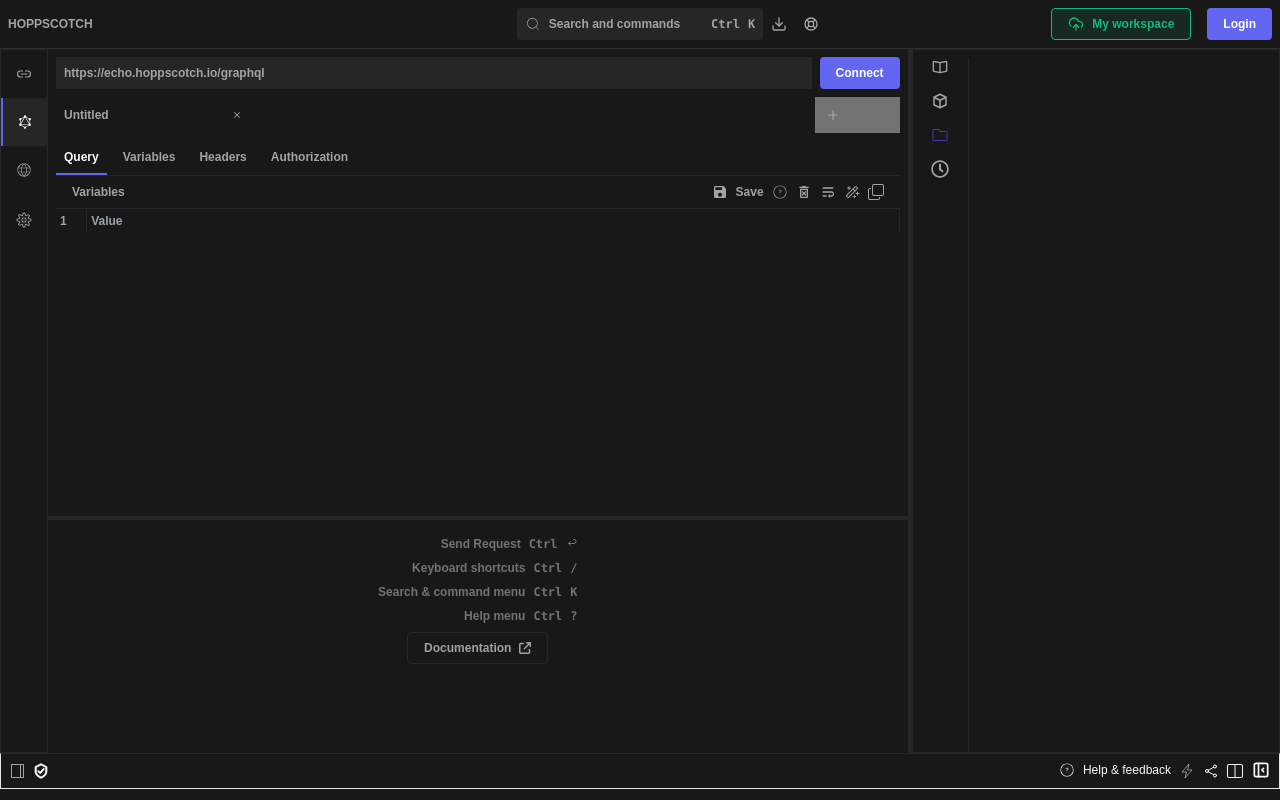
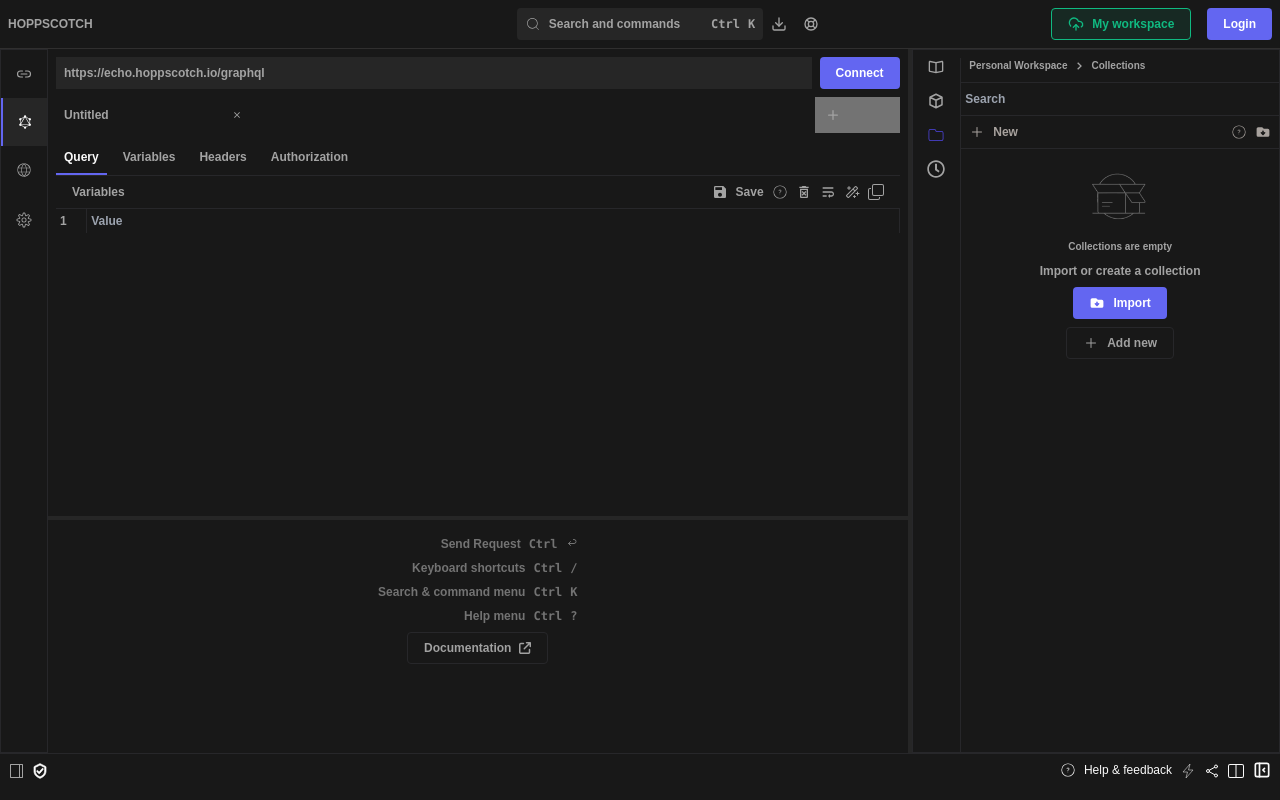
Before and after one commit to rsireesha-g/hoppscoth-clone, a React (Create React App) app: page /graphql in a window 1280 px wide. Built offline with nearby package versions, Linux system fonts and the light colour scheme.

Commit message:
fix: layout bug, added layoutprops

```diff
--- a/src/components/dropdownMenu.tsx
+++ b/src/components/dropdownMenu.tsx
@@ -55,7 +55,7 @@
 
             {isOpen && (
                 <div
-                    className={`py-4 px-2 visible absolute z-[9999]  flex flex-col gap-2 wi-fit bg-popoverColor !max-w-[45vw] border text-secondary
+                    className={`py-4 px-2 visible absolute z-[9999]  flex flex-col gap-2 w-fit bg-popoverColor !max-w-[45vw] border text-secondary
                         border-dividerDark rounded-md shadow-lg max-h-[60vh] overflow-y-auto
                         ${getPositionClasses(position)}
                         ${extraClass}`}
--- a/src/components/footer.tsx
+++ b/src/components/footer.tsx
@@ -75,7 +75,7 @@
 
     return (
         <>
-            <div className='flex justify-between p-2 border border-t-dividerDark'>
+            <div className='flex justify-between p-2 border-t border-t-dividerDark'>
                 <div className='flex gap-2'>
                     <Tooltip text='Collapse sidebar' position='top-left' extraClassName='-mb-0 left-1/2 -bottom-1'>
                         <VscBrowser
--- a/src/components/layout.tsx
+++ b/src/components/layout.tsx
@@ -16,7 +16,16 @@
 import { GraphQlPageSideBar } from './restPageComponents/graphqlSideBar/sideBar';
 import { InviteModal } from './common/inviteModal';
 
-export const Layout = ({ children, page, showShortCuts = true }: { children: ReactNode, page: string, showShortCuts?: boolean }) => {
+type layoutProps = {
+    children: ReactNode,
+    page: string,
+    showShortCuts?: boolean,
+    showRightSideBar?: boolean,
+    showLeftSideBar?: boolean
+}
+
+
+export const Layout = ({ children, page, showShortCuts = true, showLeftSideBar = true, showRightSideBar = true }: layoutProps) => {
     const [theme, setTheme] = useState('dark');
     const [isCollapse, setIsCollapse] = useState<boolean>(false);
     const [isHorizontalCollapsed, setIsHorizontalCollapsed] = useState<boolean>(false);
@@ -36,13 +45,13 @@
                             <PanelGroup direction={isHorizontalCollapsed ? 'horizontal' : 'vertical'} className="flex-1">
                                 <Panel defaultSize={60} minSize={50}>
                                     <div
-                                        className={` h-full w-full overflow-auto relative ${page === 'settings' ? 'overflow-y-auto' : ''
+                                        className={` h-full w-full overflow-hidden relative ${page === 'settings' ? 'overflow-y-auto' : ''
                                             }`}
                                     >
                                         {children}
                                     </div>
                                 </Panel>
-                                {page !== 'settings' && showShortCuts !== false &&
+                                {showShortCuts &&
                                     <>
                                         <PanelResizeHandle
                                             className={`${isHorizontalCollapsed ? 'w-1 cursor-col-resize' : 'h-1 cursor-row-resize'
@@ -59,7 +68,7 @@
                     </Panel>
 
 
-                    {!isRightSideBarCollapsed && (page === "home" || page === 'graphql') &&
+                    {!isRightSideBarCollapsed && showRightSideBar &&
                         <>
                             <PanelResizeHandle className="w-1 bg-primaryDark hover:bg-primaryDark md:visible  cursor-col-resize" />
                             <Panel defaultSize={30} minSize={20}>
--- a/src/components/restPageComponents/graphqlSideBar/history.tsx
+++ b/src/components/restPageComponents/graphqlSideBar/history.tsx
@@ -17,7 +17,7 @@
 
     return (
         <div className='w-full h-full flex flex-col gap-1 '>
-            <div className="text-stone-400 border-y border-y-dividerDark flex justify-between align-middle items-center">
+            <div className="text-stone-400 border-b border-b-dividerDark flex justify-between align-middle items-center">
                 <input type='search' placeholder='Search'
                     className='w-full'
                     value={search}
@@ -29,7 +29,6 @@
                             <CiCircleQuestion size={16} className='cursor-pointer' />
                         </Link>
                     </Tooltip>
-
                     <DropdownMenu position='bottom-left' button={
                         <Tooltip text='Export / Import' position='top-right'>
                             <IoFilterCircleOutline size={16} className='cursor-pointer' />
--- a/src/components/restPageComponents/graphqlSideBar/sideBar.tsx
+++ b/src/components/restPageComponents/graphqlSideBar/sideBar.tsx
@@ -27,7 +27,7 @@
         }
     }
     return (
-        <div className="w-full h-full border border-dividerDark">
+        <div className="w-full h-full border border-dividerDark flex align-top" >
             <div className='w-14 h-full flex flex-col gap-4 mt-2 border-r border-r-dividerDark'>
                 <Tooltip position='side-left' text='Documentation'>
                     <IoMdBook size={18} className={`cursor-pointer ${selectedTab === 'Documentation' ? 'text-accentDark' : 'text-secondary'}`}
--- a/src/pages/realtime.tsx
+++ b/src/pages/realtime.tsx
@@ -20,7 +20,7 @@
     const [messageType, setMessageType] = useState('JSON');
 
     return (
-        <Layout page='realtime'>
+        <Layout page='realtime' showRightSideBar={false} showShortCuts={false}>
             <TopNavigation currPage='web' />
             <div className="w-full p-4 ">
                 <div className="flex gap-2 justify-between">
--- a/src/pages/realtimeMqtt.tsx
+++ b/src/pages/realtimeMqtt.tsx
@@ -27,7 +27,7 @@
     }
 
     return (
-        <Layout page='realtime'>
+        <Layout page='realtime' showShortCuts={false}>
             <TopNavigation currPage='mqtt' />
             <div className="w-full p-4 ">
                 <div className="flex gap-2 justify-between w-full ">
--- a/src/pages/realtimeSocketio.tsx
+++ b/src/pages/realtimeSocketio.tsx
@@ -28,7 +28,7 @@
     const [authType, setAuthType] = useState('None');
 
     return (
-        <Layout page='realtime' showShortCuts={isConnected === -1}>
+        <Layout page='realtime' showShortCuts={isConnected === -1} showRightSideBar={false}>
             <TopNavigation currPage='socket' />
             <div className="w-full p-4 ">
                 <div className="flex gap-2 justify-between w-full ">
--- a/src/pages/realtimeSse.tsx
+++ b/src/pages/realtimeSse.tsx
@@ -9,7 +9,7 @@
     const [urlInput, setUrlInput] = useState('wss://echo-websocket.hoppscotch.io')
     const [eventType, setEventType] = useState('data');
     return (
-        <Layout page='realtime'>
+        <Layout page='realtime' showRightSideBar={false} showShortCuts={false}>
             <TopNavigation currPage='sse' />
             <div className="w-full p-4 ">
                 <div className="flex gap-2 justify-between w-full ">
--- a/src/pages/rest.tsx
+++ b/src/pages/rest.tsx
@@ -102,7 +102,7 @@
         setSelectedMethodTab(tabsData?.[tabIndex])
     }, [tabIndex])
     return (
-        <Layout page='home'>
+        <Layout page='home' >
             <div className='flex gap-2 justify-between align-middle p-2'>
                 <div className="flex-grow my-2  max-w-1/2 flex align-middle items-center w-[76%] max-w-[76%]">
                     {tabsData?.map((tab: MethodData, ind: number) => (
--- a/src/pages/settings.tsx
+++ b/src/pages/settings.tsx
@@ -70,7 +70,7 @@
     }
 
     return (
-        <Layout page='settings'>
+        <Layout page='settings' showRightSideBar={false} showShortCuts={false}>
             <div className="md:grid md:grid-cols-3 md:gap-4">
                 <div className="md:col-span-1 p-8">
                     <h3 className="font-[700] text-[1.125rem] text-secondaryDark " style={{ lineHeight: '1.75rem' }}>General</h3>
```
